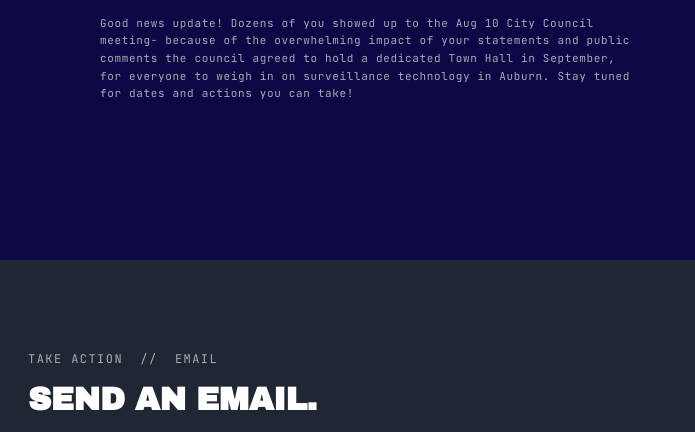
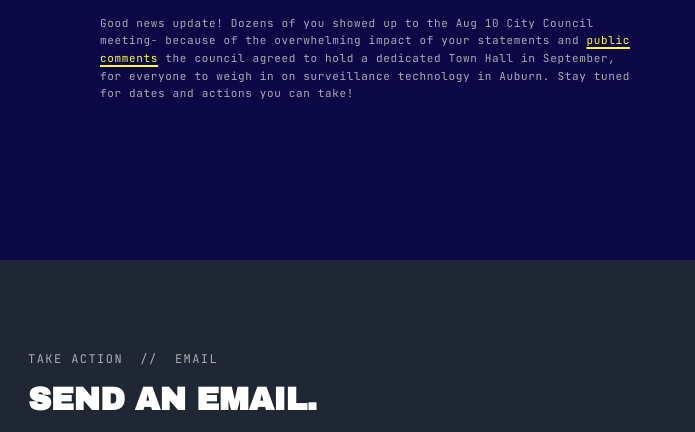
Before and after one commit to Central-Sierra-Foothills-DSA/deflockauburn, a plain HTML site: page index.html in a window 1280 px wide. Shown: the part 8034-8466 px from the top of the page, 0-695 px from the left. Drawn offline with Linux system fonts and the light colour scheme; a script that the page names is missing.

Commit message:
Enhance link styles in multiple sections
Add styles for links in various sections with hover effects.

```diff
--- a/style.css
+++ b/style.css
@@ -567,6 +567,39 @@ button { font-family: inherit; cursor: pointer; border: none; }
 .modal-intro { font-size: 14px; color: var(--gray-text); margin-bottom: 20px; }
 .modal-intro a { color: #D9D68A; text-decoration: underline; }
 .modal-intro a:hover { color: var(--yellow); }
+
+.cta-banner p a,
+.script-section .script-text a,
+.calendar-section .calendar-text .citation a,
+.email-section .lede a {
+  text-decoration: underline;
+  text-decoration-thickness: 2px;
+  text-underline-offset: 3px;
+  transition: color .15s ease, text-decoration-color .15s ease, opacity .15s ease;
+}
+
+.cta-banner p a {
+  color: var(--white);
+  text-decoration-color: var(--white);
+}
+.cta-banner p a:hover {
+  color: var(--white);
+  text-decoration-color: var(--white);
+  opacity: 0.85;
+}
+
+.script-section .script-text a,
+.calendar-section .calendar-text .citation a,
+.email-section .lede a {
+  color: var(--yellow);
+  text-decoration-color: var(--yellow);
+}
+.script-section .script-text a:hover,
+.calendar-section .calendar-text .citation a:hover,
+.email-section .lede a:hover {
+  color: #FFF9A8;
+  text-decoration-color: #FFF9A8;
+}
 
 /* Carousel: one slide at a time. .seen-track-wrap clips to the visible
    slide; .seen-track holds all slides in a row and is translated by
```
